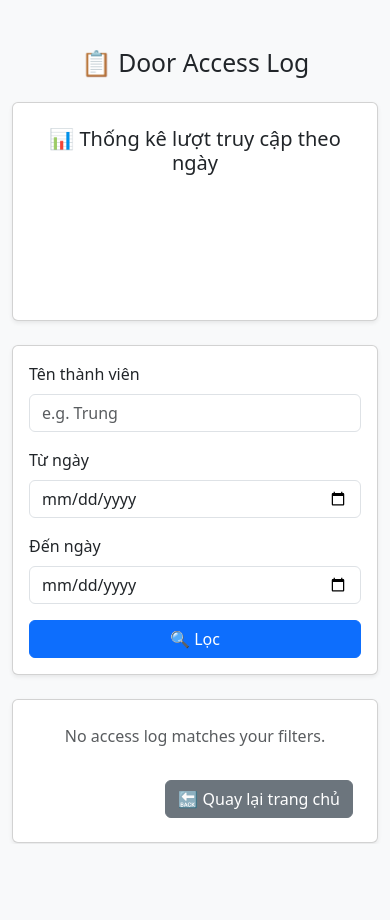
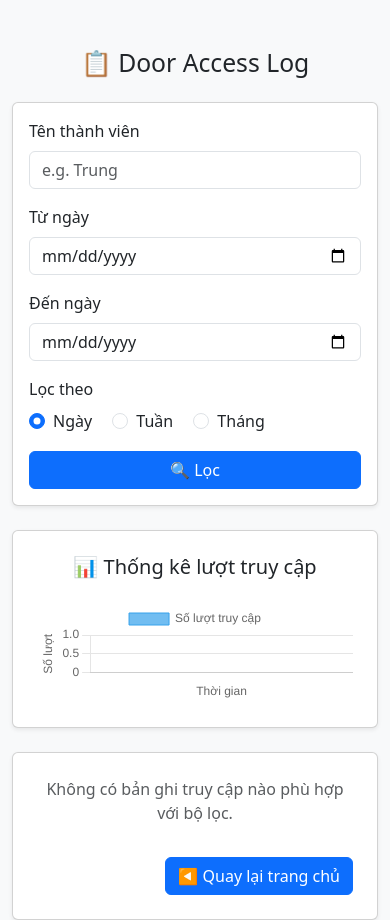
Before and after one commit to NLT22/DATN, a Flask app: page /traffic_monitor in a window 390 px wide. Before the commit the page ends 844 px from the top, so only its background shows below. Run offline with Flask 3, Linux system fonts and the light colour scheme; data that the repository does not hold is empty; parts of the project's set-up code (start-up, migrations or seed data) failed here and were passed over.

Commit message:
complete traffic site

```diff
--- a/app.py
+++ b/app.py
@@ -5,6 +5,9 @@ from camera import Camera
 import db_utils, face_utils
 import numpy as np
 import sqlite3
+from collections import defaultdict
+from datetime import datetime
+import calendar
 import os
 import cv2
 from face_recognize import FaceRecognizerONNX
@@ -32,6 +35,7 @@ def traffic_monitor():
     name_filter = request.args.get('name', '').strip()
     start_date = request.args.get('start_date', '')
     end_date = request.args.get('end_date', '')
+    group_by = request.args.get('group_by', 'day')  # default: group by day
 
     query = """
         SELECT u.name, u.role, a.access_time, a.result
@@ -41,32 +45,66 @@ def traffic_monitor():
     """
     params = []
 
-    # Tìm theo tên
     if name_filter:
         query += " AND u.name LIKE ?"
         params.append(f"%{name_filter}%")
 
-    # Tìm theo thời gian
     if start_date:
         query += " AND DATE(a.access_time) >= ?"
         params.append(start_date)
+
     if end_date:
         query += " AND DATE(a.access_time) <= ?"
         params.append(end_date)
 
-    # Thứ tự mới nhất lên đầu
-    query += " ORDER BY a.access_time DESC LIMIT 100"
+    query += " ORDER BY a.access_time DESC"
 
     conn = sqlite3.connect("database/face_lock.db")
     c = conn.cursor()
     c.execute(query, params)
-    logs = [
-        {"name": row[0], "role": row[1], "access_time": row[2], "result": row[3]}
-        for row in c.fetchall()
-    ]
+    rows = c.fetchall()
+
+    logs = []
+    date_counter = defaultdict(int)
+
+    for row in rows:
+        name, role, access_time, result = row
+        logs.append({
+            "name": name,
+            "role": role,
+            "access_time": access_time,
+            "result": result
+        })
+
+        dt = datetime.strptime(access_time, "%Y-%m-%d %H:%M:%S")
+
+        if group_by == "week":
+            # Format: "Tuần xx"
+            week_label = f"Tuần {dt.isocalendar()[1]:02d}"
+            date_counter[week_label] += 1
+        elif group_by == "month":
+            # Format: "Tháng MM"
+            month_label = f"Tháng {dt.strftime('%m')}"
+            date_counter[month_label] += 1
+        else:  # group_by == "day"
+            # Format: "DD/MM"
+            day_label = dt.strftime("%d/%m")
+            date_counter[day_label] += 1
+
+
+    # Sắp xếp theo thời gian tăng dần
+    chart_labels = sorted(date_counter.keys())
+    chart_counts = [date_counter[label] for label in chart_labels]
+
     conn.close()
 
-    return render_template("traffic.html", logs=logs)
+    return render_template(
+        "traffic.html",
+        logs=logs,
+        chart_labels=chart_labels,
+        chart_counts=chart_counts
+    )
+
 
 @app.route('/recognized_identity_image/<int:user_id>')
 def recognized_identity_image(user_id):
--- a/templates/traffic.html
+++ b/templates/traffic.html
@@ -4,38 +4,61 @@
   <meta charset="UTF-8">
   <title>Access Log</title>
   <link href="https://cdn.jsdelivr.net/npm/bootstrap@5.3.0/dist/css/bootstrap.min.css" rel="stylesheet">
+  <script src="https://cdn.jsdelivr.net/npm/chart.js"></script>
 </head>
 <body class="bg-light">
   <div class="container mt-5">
     <h2 class="mb-4 text-center">📋 Door Access Log</h2>
-    <!-- Chart -->
-    <div class="card shadow-sm p-4 mb-4">
-        <h5 class="mb-3 text-center">📊 Thống kê lượt truy cập theo ngày</h5>
-        <canvas id="accessChart" height="100"></canvas>
-    </div>
 
     <!-- Filter Form -->
     <form method="GET" action="{{ url_for('traffic_monitor') }}" class="card p-3 shadow-sm mb-4">
         <div class="row g-3 align-items-end">
-        <div class="col-md-4">
+            <div class="col-md-3">
             <label class="form-label">Tên thành viên</label>
             <input type="text" name="name" class="form-control" placeholder="e.g. Trung" value="{{ request.args.get('name', '') }}">
             </div>
-        <div class="col-md-3">
+            <div class="col-md-2">
             <label class="form-label">Từ ngày</label>
             <input type="date" name="start_date" class="form-control" value="{{ request.args.get('start_date', '') }}">
             </div>
-        <div class="col-md-3">
+            <div class="col-md-2">
             <label class="form-label">Đến ngày</label>
             <input type="date" name="end_date" class="form-control" value="{{ request.args.get('end_date', '') }}">
             </div>
-        <div class="col-md-2 d-grid">
-          <button type="submit" class="btn btn-primary">🔍 Lọc</button>
+            <div class="col-md-5">
+            <label class="form-label d-block">Lọc theo</label>
+            <div class="form-check form-check-inline">
+                <input class="form-check-input" type="radio" name="group_by" value="day" id="filterDay" {% if request.args.get('group_by', 'day') == 'day' %}checked{% endif %}>
+                <label class="form-check-label" for="filterDay">Ngày</label>
+            </div>
+            <div class="form-check form-check-inline">
+                <input class="form-check-input" type="radio" name="group_by" value="week" id="filterWeek" {% if request.args.get('group_by') == 'week' %}checked{% endif %}>
+                <label class="form-check-label" for="filterWeek">Tuần</label>
+            </div>
+            <div class="form-check form-check-inline">
+                <input class="form-check-input" type="radio" name="group_by" value="month" id="filterMonth" {% if request.args.get('group_by') == 'month' %}checked{% endif %}>
+                <label class="form-check-label" for="filterMonth">Tháng</label>
+            </div>
+            </div>
+        </div>
+
+        <!-- Submit button in a separate row, full width -->
+        <div class="row mt-3">
+        <div class="col-12">
+            <button type="submit" class="btn btn-primary w-100">🔍 Lọc</button>
         </div>
         </div>
     </form>
 
-    <div class="card shadow-sm p-4">
+
+    <!-- Chart Section -->
+    <div class="card shadow-sm mt-0 p-4">
+      <h5 class="mb-4 text-center">📊 Thống kê lượt truy cập</h5>
+      <canvas id="accessChart" height="100"></canvas>
+    </div>
+
+    <!-- Access Logs Table -->
+    <div class="card shadow-sm mt-4 p-4">
       {% if logs %}
         <div class="table-responsive">
           <table class="table table-bordered table-striped table-hover">
@@ -68,13 +91,41 @@
           </table>
         </div>
       {% else %}
-        <p class="text-muted text-center">No access log matches your filters.</p>
+        <p class="text-muted text-center">Không có bản ghi truy cập nào phù hợp với bộ lọc.</p>
       {% endif %}
 
       <div class="text-end mt-3">
-        <a href="{{ url_for('index') }}" class="btn btn-secondary">🔙 Quay lại trang chủ</a>
+        <a href="{{ url_for('index') }}" class="btn btn-primary">◀️ Quay lại trang chủ</a>
       </div>
     </div>
+
+
   </div>
+
+  <script>
+    const ctx = document.getElementById('accessChart').getContext('2d');
+    const accessChart = new Chart(ctx, {
+      type: 'bar',
+      data: {
+        labels: {{ chart_labels|tojson }},
+        datasets: [{
+          label: 'Số lượt truy cập',
+          data: {{ chart_counts|tojson }},
+          backgroundColor: 'rgba(54, 162, 235, 0.7)',
+          borderColor: 'rgba(54, 162, 235, 1)',
+          borderWidth: 1
+        }]
+      },
+      options: {
+        scales: {
+          x: { title: { display: true, text: 'Thời gian' }},
+          y: {
+            beginAtZero: true,
+            title: { display: true, text: 'Số lượt' }
+          }
+        }
+      }
+    });
+  </script>
 </body>
 </html>
```
Also changed, not shown: db_utils.py (+32 -0 lines). Lines whose indentation alone changed are shown as unchanged.
